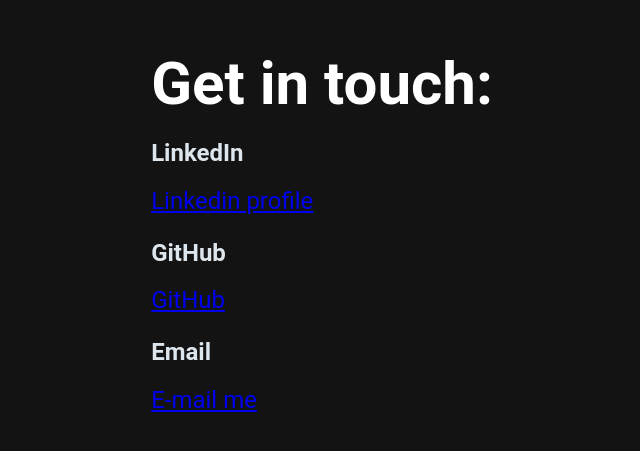
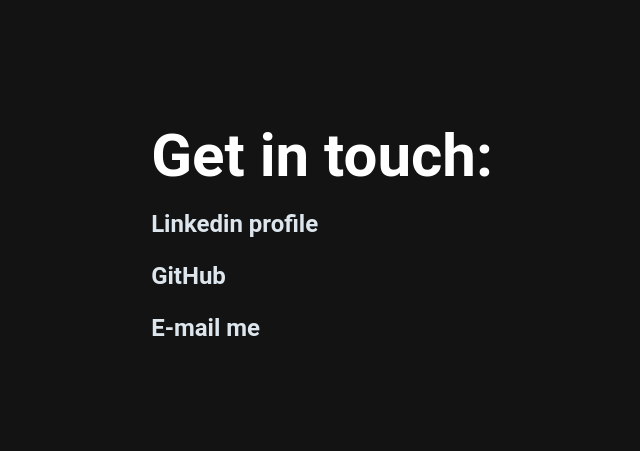
Before and after one commit to frncscrlnd/frncscrlnd.github.io, a plain HTML site: page contacts.html in a window 1280 px wide. Shown: the part 157-608 px from the top of the page, without its empty margins (318-958 px from the left). Drawn offline with Linux system fonts and the light colour scheme.

Commit message:
Update contacts.html

```diff
--- a/contacts.html
+++ b/contacts.html
@@ -10,21 +10,21 @@
     <div class="container">
         <h1>Get in touch:</h1>
         <div class="contact-item">
-            <h2>LinkedIn</h2>
+            <h2>Linkedin profile</h2>
             <p>
-                <a href="https://www.linkedin.com/in/francescoorlandi" target="_blank">Linkedin profile</a>
+                <a href="https://www.linkedin.com/in/francescoorlandi" target="_blank"></a>
             </p>
         </div>
         <div class="contact-item">
             <h2>GitHub</h2>
             <p>
-                <a href="https://github.com/frncscrlnd" target="_blank">GitHub</a>
+                <a href="https://github.com/frncscrlnd" target="_blank"></a>
             </p>
         </div>
         <div class="contact-item">
-            <h2>Email</h2>
+            <h2>E-mail me</h2>
             <p>
-                <a href="mailto:francescorla04@gmail.com">E-mail me</a>
+                <a href="mailto:francescorla04@gmail.com"></a>
             </p>
         </div>
     </div>
```
